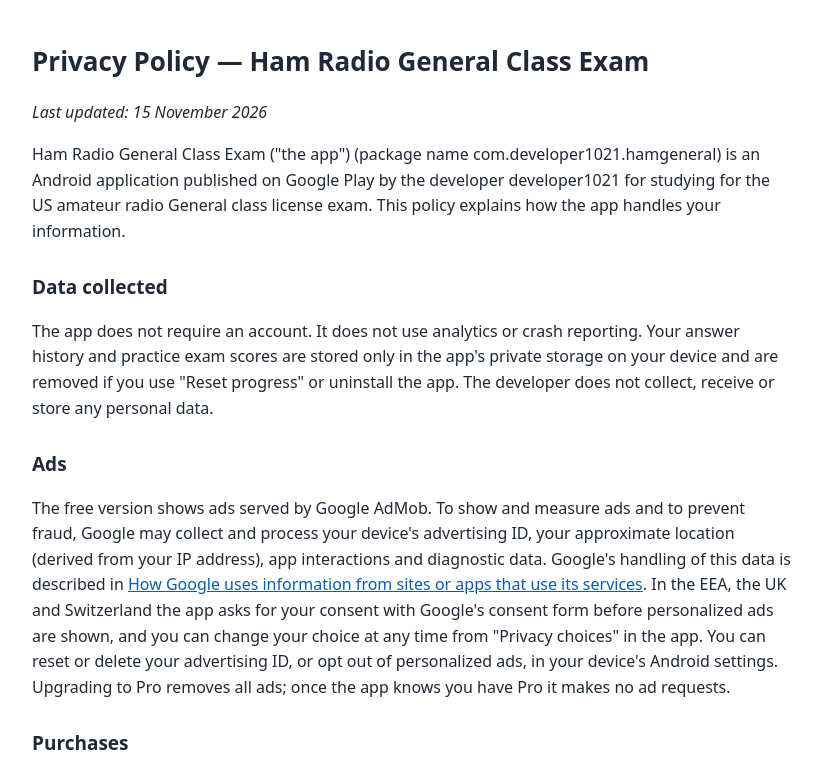
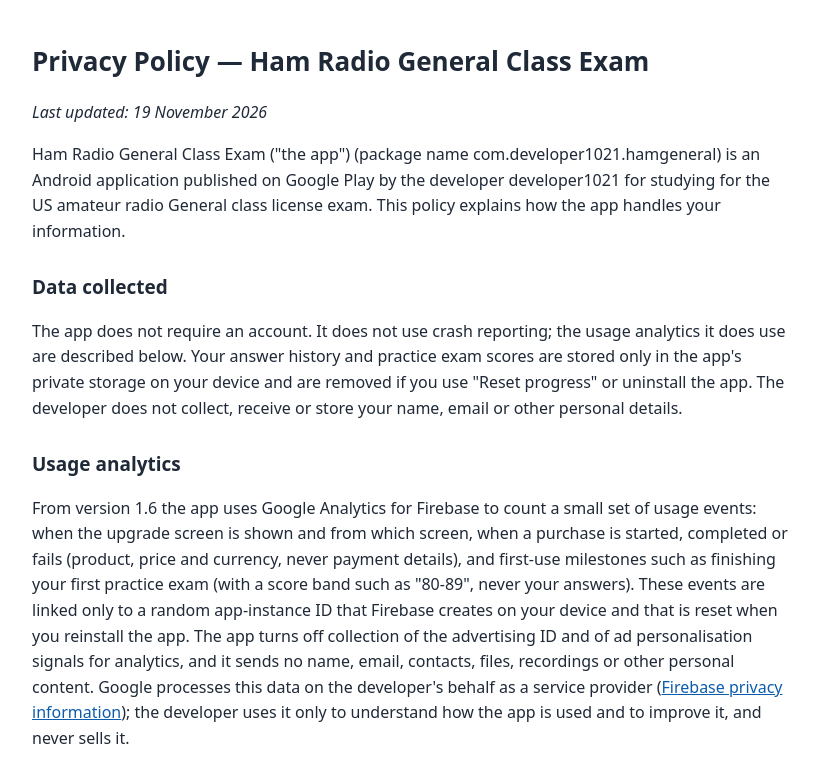
Before and after one commit to dev114453/dev114453.github.io, a plain HTML site: page privacy/hamgeneral.html in a window 1280 px wide. Shown: the top 772 px of the page, without its empty margins (228-1049 px from the left). Drawn offline with Linux system fonts and the light colour scheme.

Commit message:
Privacy: Firebase usage analytics (hamgeneral, 19 Nov 2026)

```diff
--- a/privacy/hamgeneral.html
+++ b/privacy/hamgeneral.html
@@ -1,7 +1,8 @@
 <!doctype html><html lang="en"><head><meta charset="utf-8"><meta name="viewport" content="width=device-width,initial-scale=1"><title>Privacy Policy — Ham Radio General Class Exam</title><style>body{font:16px/1.6 system-ui,-apple-system,Segoe UI,Roboto,sans-serif;max-width:760px;margin:0 auto;padding:24px 16px;color:#1f2937;background:#fff}h1{font-size:26px}h2{font-size:19px;margin-top:28px}a{color:#0b5cad}li{margin:6px 0}footer{margin-top:40px;color:#6b7280;font-size:14px}@media(prefers-color-scheme:dark){body{background:#111827;color:#e5e7eb}a{color:#7cb4f5}}</style></head><body>
-<h1>Privacy Policy — Ham Radio General Class Exam</h1><p><em>Last updated: 15 November 2026</em></p>
+<h1>Privacy Policy — Ham Radio General Class Exam</h1><p><em>Last updated: 19 November 2026</em></p>
 <p>Ham Radio General Class Exam ("the app") (package name com.developer1021.hamgeneral) is an Android application published on Google Play by the developer developer1021 for studying for the US amateur radio General class license exam. This policy explains how the app handles your information.</p>
-<h2>Data collected</h2><p>The app does not require an account. It does not use analytics or crash reporting. Your answer history and practice exam scores are stored only in the app's private storage on your device and are removed if you use "Reset progress" or uninstall the app. The developer does not collect, receive or store any personal data.</p>
+<h2>Data collected</h2><p>The app does not require an account. It does not use crash reporting; the usage analytics it does use are described below. Your answer history and practice exam scores are stored only in the app's private storage on your device and are removed if you use "Reset progress" or uninstall the app. The developer does not collect, receive or store your name, email or other personal details.</p>
+<h2>Usage analytics</h2><p>From version 1.6 the app uses Google Analytics for Firebase to count a small set of usage events: when the upgrade screen is shown and from which screen, when a purchase is started, completed or fails (product, price and currency, never payment details), and first-use milestones such as finishing your first practice exam (with a score band such as "80-89", never your answers). These events are linked only to a random app-instance ID that Firebase creates on your device and that is reset when you reinstall the app. The app turns off collection of the advertising ID and of ad personalisation signals for analytics, and it sends no name, email, contacts, files, recordings or other personal content. Google processes this data on the developer's behalf as a service provider (<a href="https://firebase.google.com/support/privacy">Firebase privacy information</a>); the developer uses it only to understand how the app is used and to improve it, and never sells it.</p>
 <h2>Ads</h2><p>The free version shows ads served by Google AdMob. To show and measure ads and to prevent fraud, Google may collect and process your device's advertising ID, your approximate location (derived from your IP address), app interactions and diagnostic data. Google's handling of this data is described in <a href="https://policies.google.com/technologies/partner-sites">How Google uses information from sites or apps that use its services</a>. In the EEA, the UK and Switzerland the app asks for your consent with Google's consent form before personalized ads are shown, and you can change your choice at any time from "Privacy choices" in the app. You can reset or delete your advertising ID, or opt out of personalized ads, in your device's Android settings. Upgrading to Pro removes all ads; once the app knows you have Pro it makes no ad requests.</p>
 <h2>Purchases</h2><p>Any optional in-app purchase is processed entirely by Google Play under Google's terms and privacy policy; we never see or receive your payment details. The app only receives confirmation from Google Play that a purchase is valid so the upgrade can be unlocked.</p>
 <h2>Ratings and other apps</h2><p>After you pass a practice exam, the app may show Google Play's standard rating prompt; any rating or review you give is handled by Google Play. The app may also suggest a related exam app from the same developer. To hide that suggestion when the app is already installed, it checks on your device only; nothing is sent to us.</p>
```
